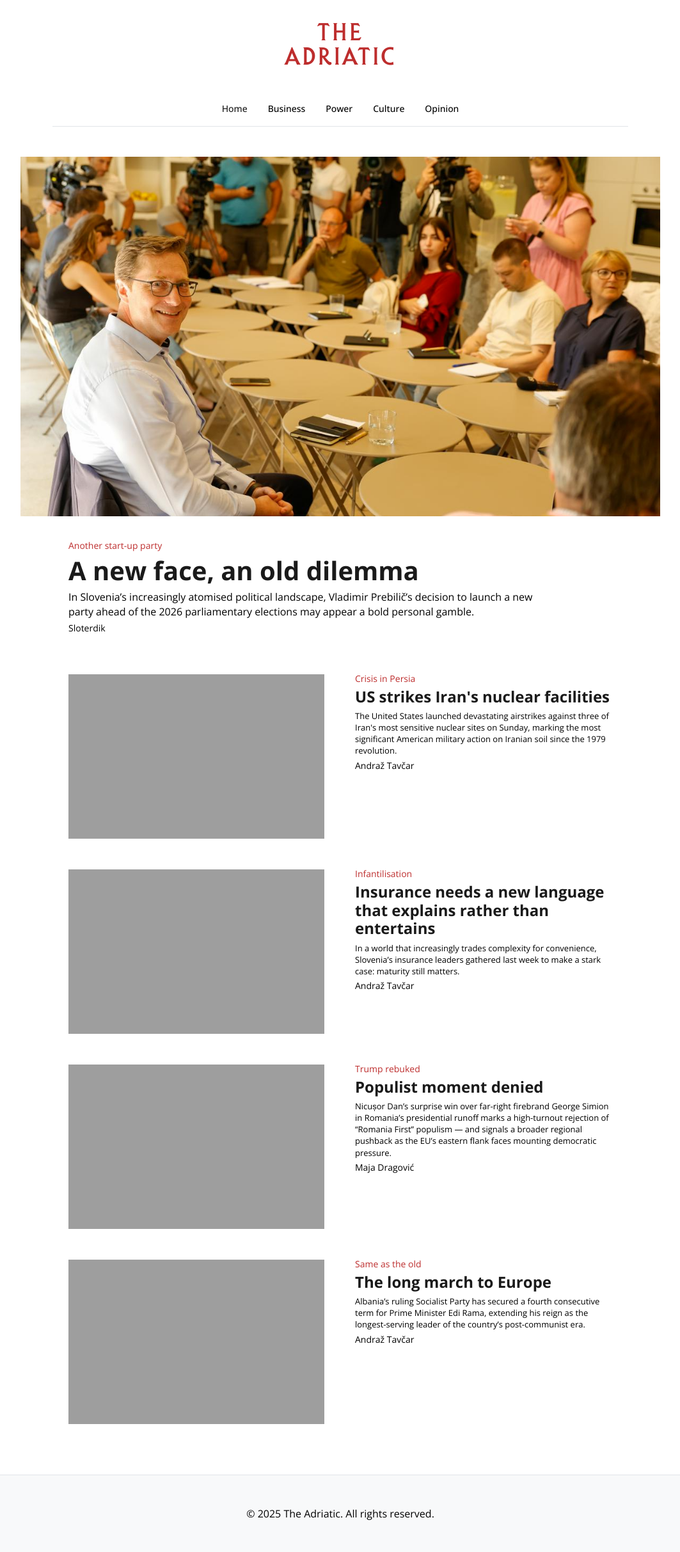
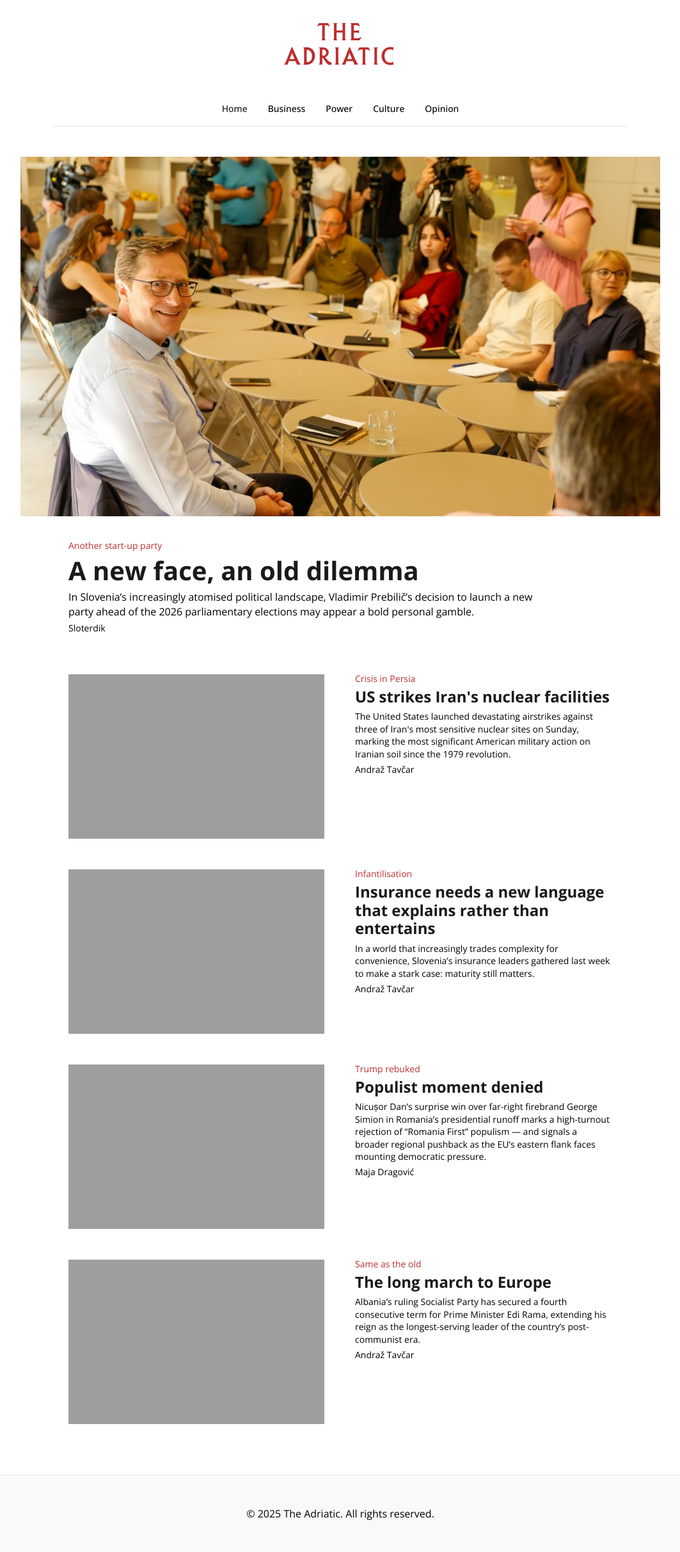
Before and after one commit to tfhoerest/azt, a Jekyll site: the page built from index.html, in a window 1280 px wide. Shown: the whole page at 64% size, without its empty margins (108-1171 px from the left). Built offline with Jekyll 4.4.1, drawn with Linux system fonts in a browser that asks for light colours; the list of posts is cut into pages by our own code.

Commit message:
Update home.html

```diff
--- a/_layouts/home.html
+++ b/_layouts/home.html
@@ -149,7 +149,7 @@ layout: default
     font-family: 'Open Sans', Arial, sans-serif;  /* Changed to Open Sans */
     font-weight: 300;  /* Lighter weight for Open Sans */
     color: var(--z-ds-color-text-70);
-    font-size: 0.8125rem;  /* Smaller - 13px instead of 14px */
+    font-size: var(--z-ds-fontsize-14);  /* Increased back to 14px */
     line-height: 1.5;
     margin-bottom: var(--z-ds-space-s);  /* Space before author */
 }
@@ -262,7 +262,7 @@ layout: default
     }
 
     .article-excerpt {
-        font-size: 0.75rem;  /* Smaller excerpts - 12px on mobile */
+        font-size: 0.8125rem;  /* Increased from 0.75rem to 0.8125rem (13px) */
         line-height: 1.4;
         margin-top: 0;  /* Remove any top margin */
         margin-bottom: var(--z-ds-space-xxs);  /* Consistent tighter spacing */
```
